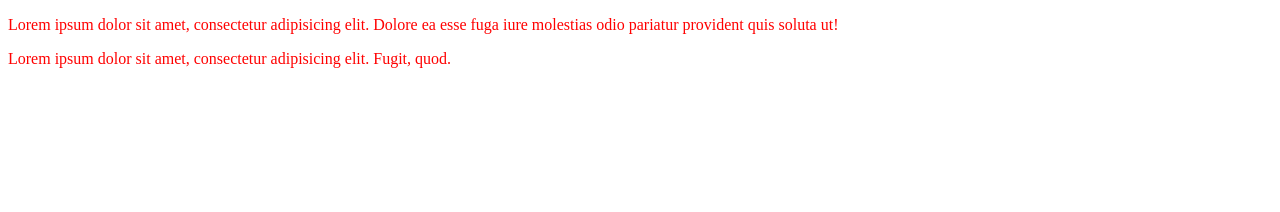
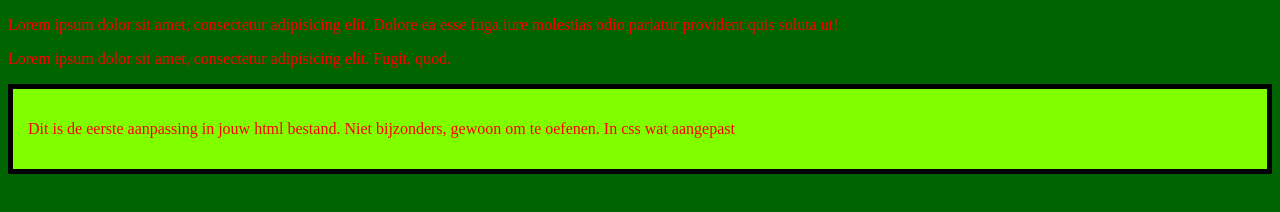
Before and after one commit to novaeeken/nova-git-workshop, a plain HTML site: page index.html in a window 1280 px wide. Drawn offline with Linux system fonts and the light colour scheme.

Commit message:
zie de <p> aanpassing en css

```diff
--- a/index.html
+++ b/index.html
@@ -8,5 +8,8 @@
 <body>
     <p>Lorem ipsum dolor sit amet, consectetur adipisicing elit. Dolore ea esse fuga iure molestias odio pariatur provident quis soluta ut!</p>
     <p>Lorem ipsum dolor sit amet, consectetur adipisicing elit. Fugit, quod.</p>
+        <div id="background">
+            <p>Dit is de eerste aanpassing in jouw html bestand. Niet bijzonders, gewoon om te oefenen. In css wat aangepast</p>
+        </div>
 </body>
 </html>
--- a/styles.css
+++ b/styles.css
@@ -1,3 +1,15 @@
+body {
+    background-color: darkgreen;
+}
+
 p {
     color: red;
 }
+
+#background {
+    background-color: chartreuse;
+    color: white;
+    border: 5px solid black;
+    padding: 15px;
+
+}
```
